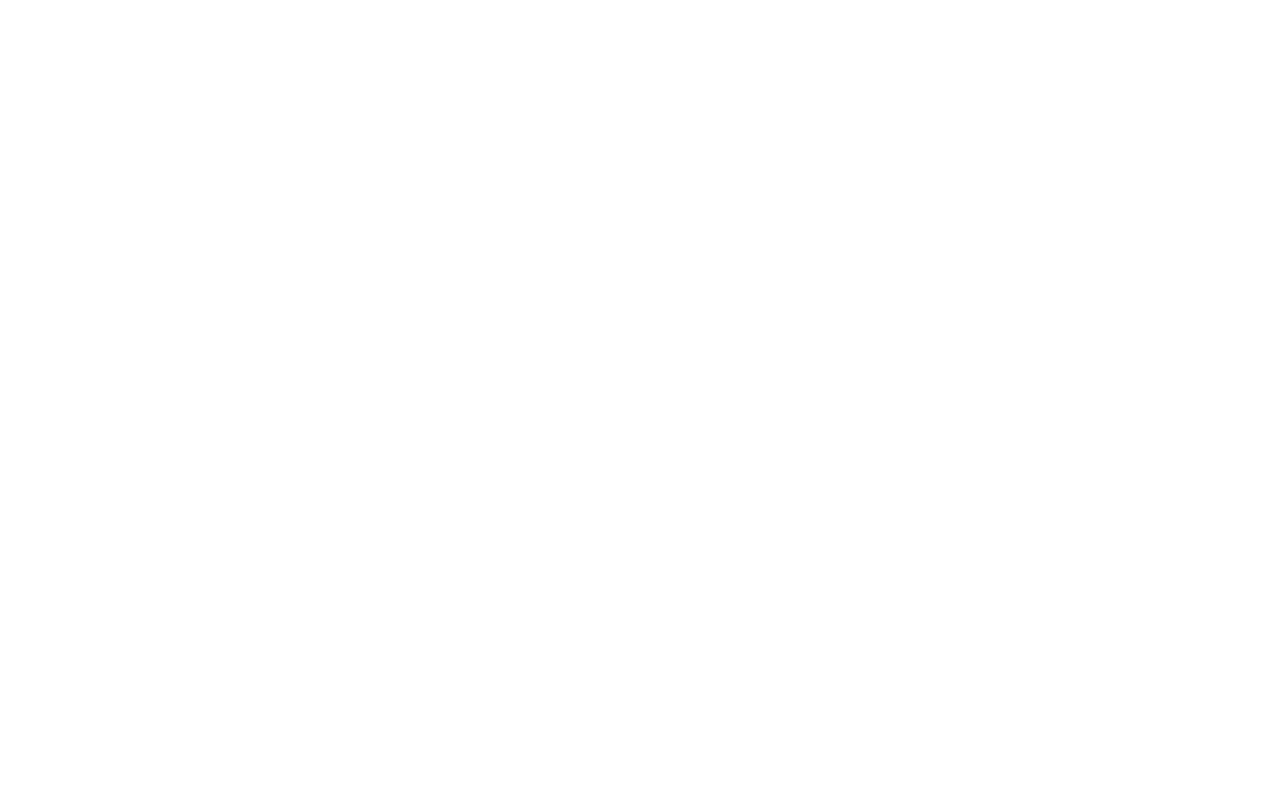
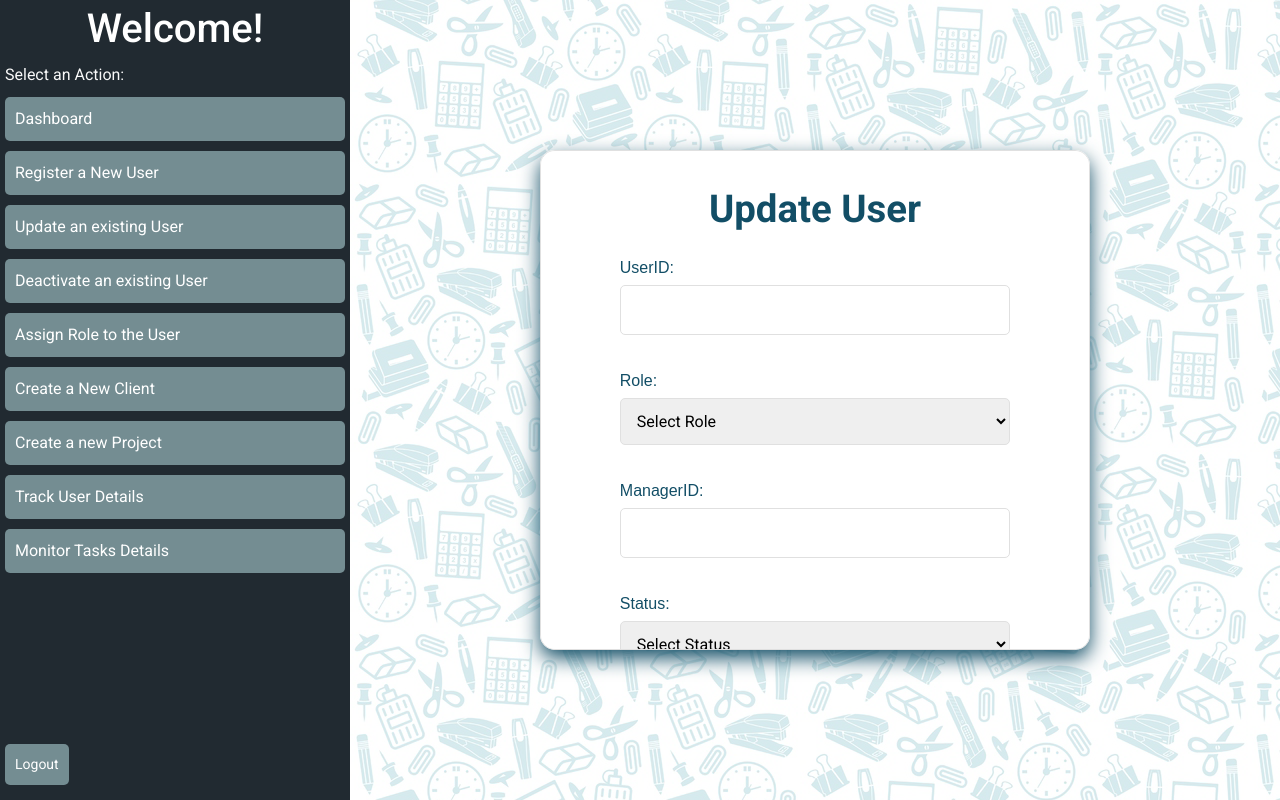
Before and after one commit to 240617-Chennai-PeerIslandsIndiaJavaFS/TeamB_Project02_React, a React (Create React App) app: page /admin/update-user in a window 1280 px wide. Before the commit this address had no page. Built offline with nearby package versions, Linux system fonts and the light colour scheme.

Commit message:
upgrading ui for updating an existing user functionality

```diff
--- a/src/App.js
+++ b/src/App.js
@@ -18,6 +18,8 @@
 import TaskPage from "./components/TaskPage";
 import CreateUser from "./components/CreateUser";
 import RemoveTask from "./components/RemoveTask";
+import UpdateUser from "./components/UpdateUser";
+
 
 function App() {
   return (
@@ -29,6 +31,7 @@
         <Route path="/admin" element={<AdminPage />}>
           <Route path="dashboard" element={<Dashboard />} />
           <Route path="registration" element={<CreateUser />} />
+          <Route path="update-user" element={<UpdateUser />} />
         </Route>
         <Route path="/project-manager-projects" element={<ProjectPage />} />
         <Route
--- a/src/components/CreateUser.js
+++ b/src/components/CreateUser.js
@@ -42,7 +42,7 @@
   };
 
   const validateAndSubmitForm = () => {
-    const { userId, userName, userRole, email, password, phone, specialization, status } =
+    const { userName, userRole, email, password, phone, specialization } =
       formData;
     console.log("Form data before validation:", formData);
     if (!userName || !userRole || !email || !password || !phone || !specialization) {
--- /dev/null
+++ b/src/components/UpdateUser.js
@@ -0,0 +1,128 @@
+import React, { useState } from "react";
+import axios from "axios";
+import "../css/UpdateUser.css";
+
+const UpdateUser = () => {
+  const initialFormData = {
+    user_id: "",
+    role: "",
+    managerid: "",
+    status: "",
+    specialization: "",
+  };
+
+  const [formData, setFormData] = useState(initialFormData);
+
+  const handleChange = (e) => {
+    setFormData({
+      ...formData,
+      [e.target.name]: e.target.value,
+    });
+  };
+
+  const handleSubmit = (e) => {
+    e.preventDefault();
+
+    const { user_id, role, managerid, status } = formData;
+
+    if (!user_id || !role || !managerid || !status) {
+      alert("Please fill in all the required fields.");
+      return;
+    }
+
+    axios
+      .put(`http://localhost:8080/api/admin/updateUser/${user_id}`, {
+        ...formData,
+        user_id: parseInt(user_id, 10),
+        managerid: parseInt(managerid, 10),
+      })
+      .then((response) => {
+        console.log("User updated:", response.data);
+        alert("User updated successfully!");
+        setFormData(initialFormData);
+      })
+      .catch((error) => {
+        console.error("There was an error updating the user!", error);
+        alert("There was an error updating the user!");
+      });
+  };
+
+  return (
+    <div id="updateUserForm" className="update-form-container">
+      <h2 className="update-form-title">Update User</h2>
+      <form id="userForm" className="update-form" onSubmit={handleSubmit}>
+        <label htmlFor="user_id" className="update-form-label">UserID:</label>
+        <input
+          type="number"
+          id="user_id"
+          name="user_id"
+          className="update-form-input"
+          value={formData.user_id}
+          onChange={handleChange}
+          required
+        />
+        <br />
+
+        <label htmlFor="role" className="update-form-label">Role:</label>
+        <select
+          id="role"
+          name="role"
+          className="update-form-select"
+          value={formData.role}
+          onChange={handleChange}
+          required
+        >
+          <option value="">Select Role</option>
+          <option value="ADMIN">ADMIN</option>
+          <option value="PROJECT_MANAGER">PROJECT_MANAGER</option>
+          <option value="TEAM_MEMBER">TEAM_MEMBER</option>
+        </select>
+        <br />
+
+        <label htmlFor="managerid" className="update-form-label">ManagerID:</label>
+        <input
+          type="number"
+          id="managerid"
+          name="managerid"
+          className="update-form-input"
+          value={formData.managerid}
+          onChange={handleChange}
+          required
+        />
+        <br />
+
+        <label htmlFor="status" className="update-form-label">Status:</label>
+        <select
+          id="status"
+          name="status"
+          className="update-form-select"
+          value={formData.status}
+          onChange={handleChange}
+          required
+        >
+          <option value="">Select Status</option>
+          <option value="ACTIVE">ACTIVE</option>
+          <option value="INACTIVE">INACTIVE</option>
+        </select>
+        <br />
+
+        <label htmlFor="specialization" className="update-form-label">Specialization:</label>
+        <input
+          type="text"
+          id="specialization"
+          name="specialization"
+          className="update-form-input"
+          value={formData.specialization}
+          onChange={handleChange}
+        />
+        <br />
+
+        <button type="submit" className="update-form-button common">
+          Update User
+        </button>
+      </form>
+    </div>
+  );
+};
+
+export default UpdateUser;
--- /dev/null
+++ b/src/css/UpdateUser.css
@@ -0,0 +1,80 @@
+.update-form-container {
+    width: 100%;
+    max-width: 550px;
+    margin: 0 auto;
+    border: 1px solid #e0e0e0;
+    padding: 30px;
+    color: #124e66;
+    border-radius: 15px;
+    box-shadow: 0 8px 20px #124e66;
+    background-color: #ffffff;
+    font-family: "Roboto", sans-serif;
+    overflow-y: auto;
+    max-height: 500px;
+
+  }
+
+  .update-form-title {
+    text-align: center;
+    font-size: 2.4rem;
+    margin-top: 1%;
+    margin-bottom: 5%;
+    font-weight: 700;
+    color: #124e66;
+  }
+
+  .update-form-label {
+    display: block;
+    margin-top: 10px;
+    margin-left: 10%;
+    font-family: "Roboto Slab", sans-serif;
+    font-size: 1rem;
+    color: #124e66;
+  }
+
+  .update-form-input,
+  .update-form-select {
+    display: block;
+    width: 80%;
+    padding: 12px;
+    margin-top: 5px;
+    margin-left: 10%;
+    box-sizing: border-box;
+    font-weight: 400;
+    border: 1px solid #e0e0e0;
+    border-radius: 5px;
+    transition: border-color 0.3s, box-shadow 0.3s;
+
+  }
+
+  .update-form-input:focus,
+  .update-form-select:focus {
+    border-color: #007bff;
+    box-shadow: 0 0 5px rgba(0, 123, 255, 0.5);
+    outline: none;
+  }
+
+  .update-form-button {
+    padding: 12px 20px;
+    background-color: #124e66;
+    color: white;
+    border: none;
+    border-radius: 5px;
+    cursor: pointer;
+    margin: 20px auto 0;
+    display: block;
+    width: 150px;
+    text-align: center;
+    font-size: 14px;
+    margin-bottom: 5%;
+    transition: background-color 0.3s, transform 0.3s;
+  }
+
+  .update-form-button:hover {
+    background-color:black;
+    transform: translateY(-2px);
+  }
+
+  .common {
+    margin: auto;
+  }
```
